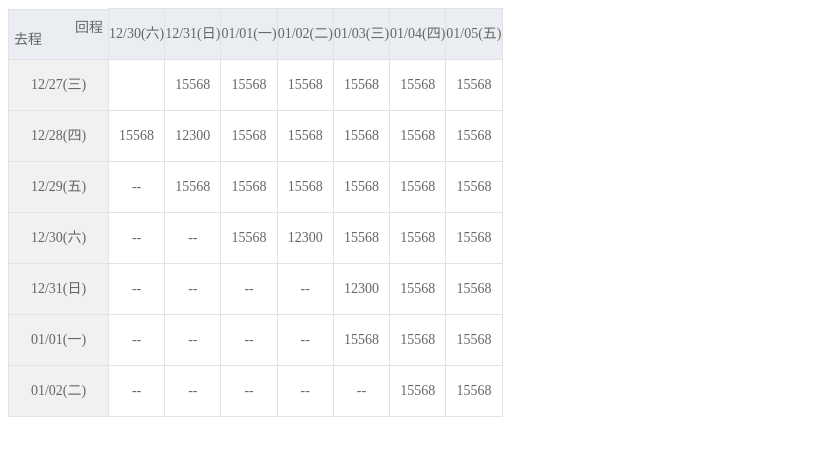
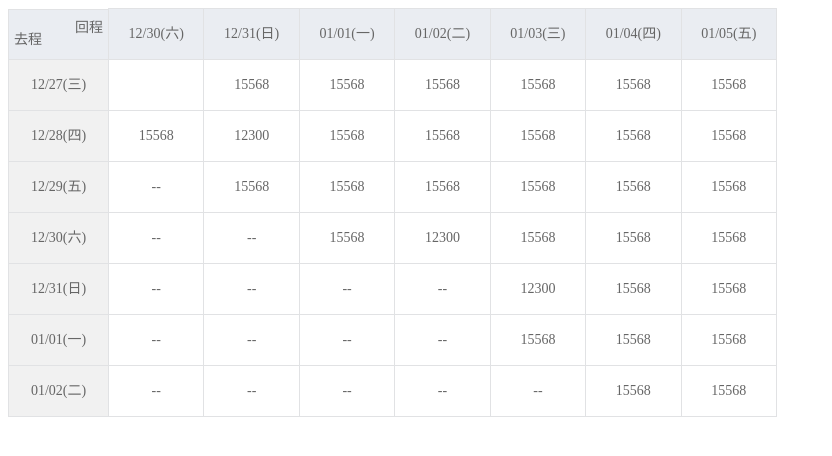
Before and after one commit to tommy19901015/LowPriceCalendarModule_React, a React (Create React App) app: page / in a window 1280 px wide. Shown: the top 456 px of the page, without its empty margins (0-832 px from the left). Built offline with nearby package versions, Linux system fonts and the light colour scheme.

Commit message:
[fix] web css

```diff
--- a/src/css/calendar.css
+++ b/src/css/calendar.css
@@ -10,12 +10,13 @@ body .main_container {
 }
 
 body .main_container .left_block {
+  width: 100px;
   display: inline-block;
 }
 
 body .main_container .left_block .div_table {
   display: table;
-  width: 100px;
+  width: 100%;
   border-top: 1px solid #e1e2e4;
 }
 
@@ -54,11 +55,13 @@ body .main_container .left_block .div_table .div_tr .div_td.first_td .fristText:
 }
 
 body .main_container .right_block {
+  width: calc((100% - 100px));
   display: inline-block;
 }
 
 body .main_container .right_block .div_table {
   display: table;
+  width: 100%;
   border-top: 1px solid #e1e2e4;
   border-right: 1px solid #e1e2e4;
 }
--- a/src/scss/calendar.scss
+++ b/src/scss/calendar.scss
@@ -6,13 +6,14 @@ body{
         width: 768px;
         display: inline-block;
         .left_block{
+            width: 100px;
             display: inline-block;
             // display: inline-flex;
             // float: left;
             // @import 'leftBlock';
             .div_table{
                 display: table;
-                width: 100px;
+                width: 100%;
                 border-top: 1px solid #e1e2e4;
                 .div_tr{
                     display: table-row;
@@ -45,13 +46,14 @@ body{
             }
         }
         .right_block{
+            width: calc((100% - 100px));
             // display: inline-flex;
             // float: right;
             // @import 'rightBlock';
             display: inline-block;
             .div_table{
-                // width: calc((100% - 100px));
                 display: table;
+                width: 100%;
                 border-top: 1px solid #e1e2e4;
                 border-right: 1px solid #e1e2e4;
                 .div_tr{
```
Also changed, not shown: 1 other file (tests, documents, lock files or other folders).
